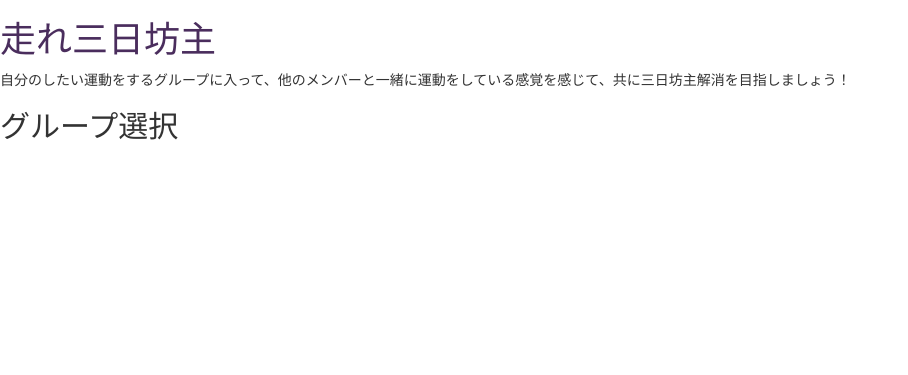
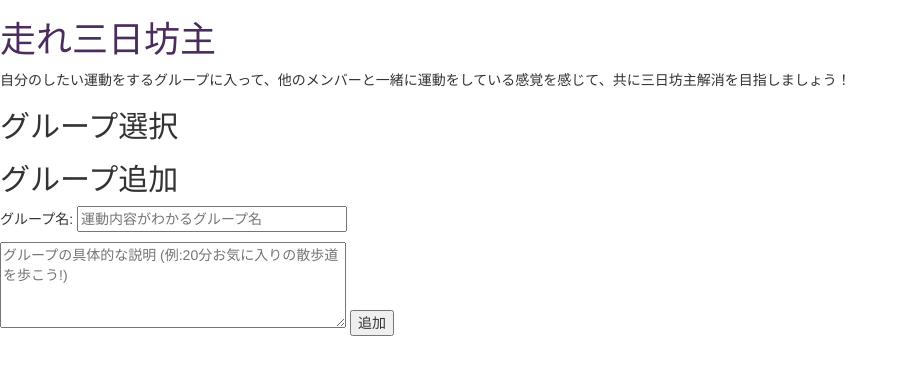
Before and after one commit to enpitut2022/MusclePower, a Flask app: page / in a window 1280 px wide. Shown: the top 375 px of the page, without its empty margins (0-908 px from the left). Run offline with Flask 2, Linux system fonts and the light colour scheme; data that the repository does not hold is empty; some libraries are stand-ins or nearby versions.

Commit message:
グループ追加ができるようになりました。

```diff
--- a/app.py
+++ b/app.py
@@ -53,15 +53,15 @@ def detail(id):
     active_users_number = len(active_users)
     return render_template("detail.html", td=teamdata, ms=members, logs=logs_reverse, mn=members_number, active_users = active_users, aun = active_users_number)
 
-# 名前の登録
-@app.route('/join', methods=["post"])
-def join():
+# グループの追加
+@app.route('/addteam', methods=["post"])
+def addteam():
     name = request.form["name"]
-    teamid = request.form["teamid"]
-    newMember = Member(name=name, teamid=teamid)
-    db.session.add(newMember)
+    description = request.form["description"]
+    newTeam = Team(name=name, description=description)
+    db.session.add(newTeam)
     db.session.commit()
-    return redirect("/detail/"+str(teamid))
+    return redirect("/")
 
 # ログの登録
 @app.route('/log', methods=["post"])
--- a/templates/index.html
+++ b/templates/index.html
@@ -13,5 +13,16 @@
         {% for team in teams %}
             <a href='/detail/{{ team.id }}'>{{ team.name }}</a>
         {% endfor %}
+
+        <h2>グループ追加</h2>
+
+        <form action="/addteam" method="post">
+            <p>
+                グループ名:
+                <input type="text" name="name" size="30" placeholder="運動内容がわかるグループ名" required>
+            </p>
+            <textarea name="description" rows="4" cols="40" placeholder="グループの具体的な説明 (例:20分お気に入りの散歩道を歩こう!)" required></textarea>
+            <input type="submit" value="追加">
+        </form>
     </body>
 </html>
```
